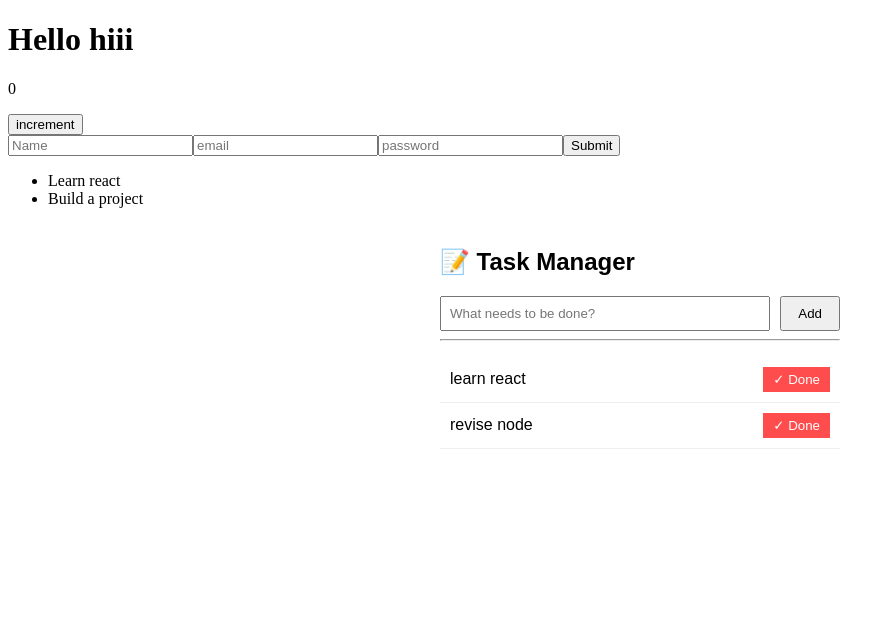
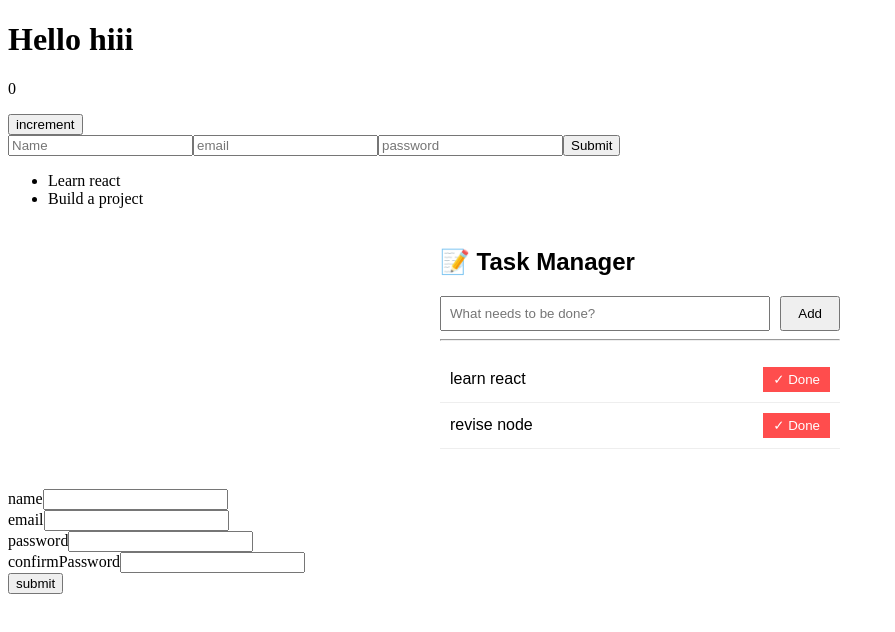
Before and after one commit to AYadav06/revision_frontend, a React (Vite) app: page / in a window 1280 px wide. Shown: the top 632 px of the page, without its empty margins (0-895 px from the left). Built offline with nearby package versions, Linux system fonts and the light colour scheme.

Commit message:
learn react hook form

```diff
--- a/package.json
+++ b/package.json
@@ -10,10 +10,13 @@
     "preview": "vite preview"
   },
   "dependencies": {
+    "@hookform/resolvers": "^5.4.0",
     "@tailwindcss/vite": "^4.3.2",
     "react": "^19.2.7",
     "react-dom": "^19.2.7",
-    "tailwindcss": "^4.3.2"
+    "react-hook-form": "^7.80.0",
+    "tailwindcss": "^4.3.2",
+    "zod": "^4.4.3"
   },
   "devDependencies": {
     "@eslint/js": "^10.0.1",
--- a/src/App.tsx
+++ b/src/App.tsx
@@ -1,6 +1,7 @@
 import { useState } from "react";
 import { ListTask } from "./components/List";
 import Todo from "./components/Todo";
+import Signup from "./components/ReactHookForm";
 
 export const App=()=>{
   const [test,setTest]=useState(0);
@@ -72,5 +73,6 @@ export const App=()=>{
 
   <ListTask />
   <Todo />
+  <Signup />
   </>
 }
--- /dev/null
+++ b/src/components/ReactHookForm.tsx
@@ -0,0 +1,104 @@
+import { zodResolver } from "@hookform/resolvers/zod";
+import { useForm } from "react-hook-form";
+import { userSchema } from "../types/user";
+
+{ /*  This is without using zod validation
+
+import {useForm} from "react-hook-form";
+export default function Signup(){
+
+const {register,handleSubmit,formState:{errors},reset}=useForm({
+    defaultValues:{
+        name:"",
+        email:"",
+        password:"",
+        confirmPassword:""
+    }
+});
+const onSubmit =(data) => {
+    console.log(data);
+    reset();
+}
+   return <>
+    <form onSubmit={handleSubmit(onSubmit)}>
+        <label>name</label>
+     <input  { ...register("name",{
+        required:{
+            value:true,
+            message:"name is required"
+        },
+     })}/>
+     {errors.name?.type === "required" &&( <p role="alert">First name is required </p>)}
+     <p> </p>
+     <label>Email</label>
+     <input  {...register("email",{required:{
+        value:true,
+        message:"email is required"
+     }})}/>
+     {errors.email?.type === ""}
+     <label>Password</label>
+     <input {...register("password",{
+        required:{
+            value:true,
+            message:"password is required"
+        },minLength:{
+            value:3,
+            message:"password must be of 3-8 character"
+        }
+     }
+     )}/>
+     <label>ConfirmPassword</label>
+     <input {...register("confirmPassword")}/>
+     <button type="submit">submit</button>
+     </form>
+    </>
+
+}
+    */}
+
+    export default function  Signup(){
+
+        const {register,handleSubmit,formState:{errors},reset}=useForm({
+            resolver: zodResolver(userSchema),
+            defaultValues:{
+                name:"",
+                email:"",
+                password:"",
+                confirmPassword:""
+            }
+        })
+
+        const onSubmit=(data)=>{
+         console.log(data);
+
+         reset();
+        }
+
+        return <>
+        <form onSubmit={handleSubmit(onSubmit)}>
+            <div>
+        <label>name</label>
+        <input  {...register("name")}/>
+        {errors.name && <p style={{color:"red"}}>{errors.name.message}
+        </p>}
+            </div>
+            <div>
+         <label>email</label>
+        <input  {...register("email")}/>
+        {errors.email && <p style={{color:"red"}}> {errors.email.message}</p>}
+            </div>
+            <div>
+
+         <label>password</label>
+        <input  type="password" {...register("password")}/>
+        {errors.password && <p style={{color:"red"}}> {errors.password.message}</p>}
+            </div>
+            <div>
+         <label>confirmPassword</label>
+        <input  {...register("confirmPassword")}/>
+        {errors.confirmPassword && <p style={{color:"red"}}> {errors.confirmPassword.message}</p>}
+            </div>
+        <button type="submit">submit</button>
+        </form>
+        </>
+    }
--- /dev/null
+++ b/src/types/user.ts
@@ -0,0 +1,11 @@
+import * as z from "zod"
+
+export const userSchema= z.object({
+ name : z.string().min(3,"name must be atleast 3 character"),
+ email: z.email("Please enter a valid email"),
+ password: z.string().min(6,"Password must be atleast 8 character"),
+ confirmPassword: z.string()
+}).refine((data)=>data.password  == data.confirmPassword,{
+    message:"Password do not match",
+    path:["confirmPassword"]
+});
```
Also changed, not shown: 1 other file (tests, documents, lock files or other folders).
